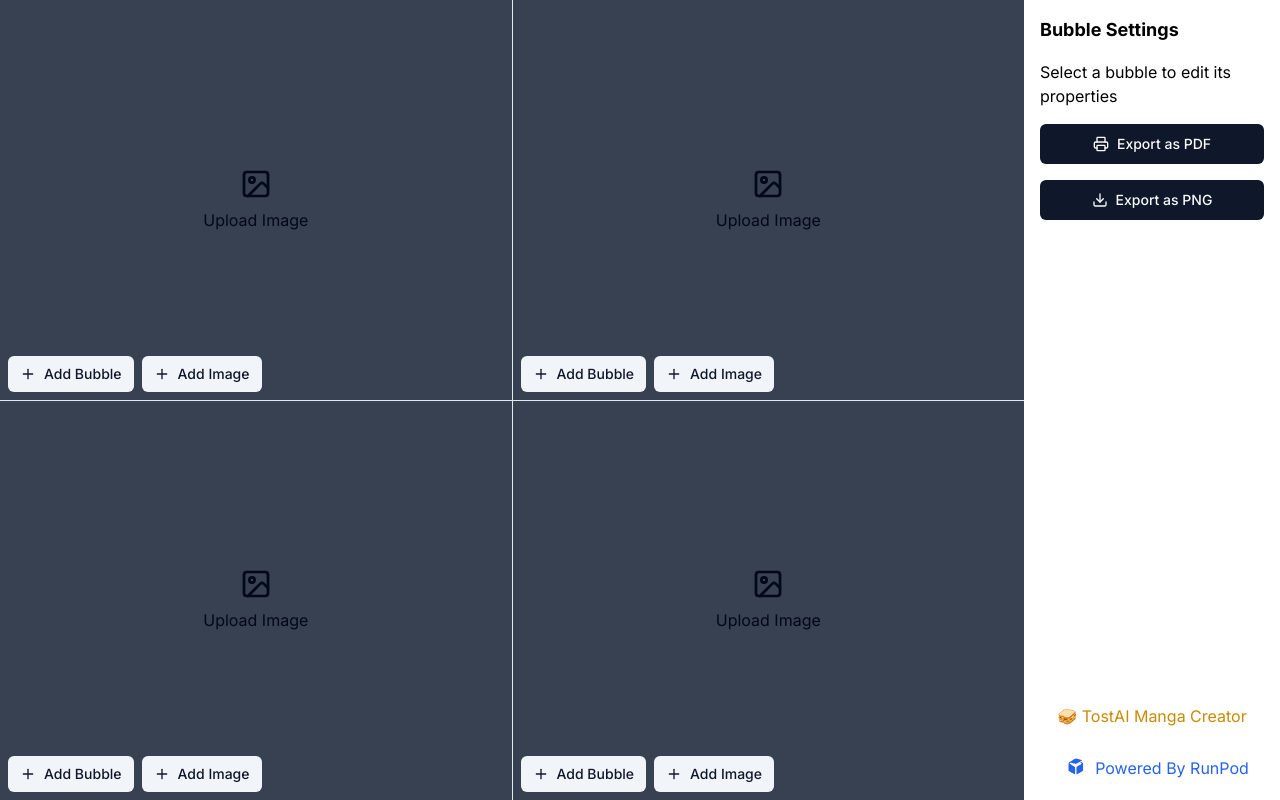
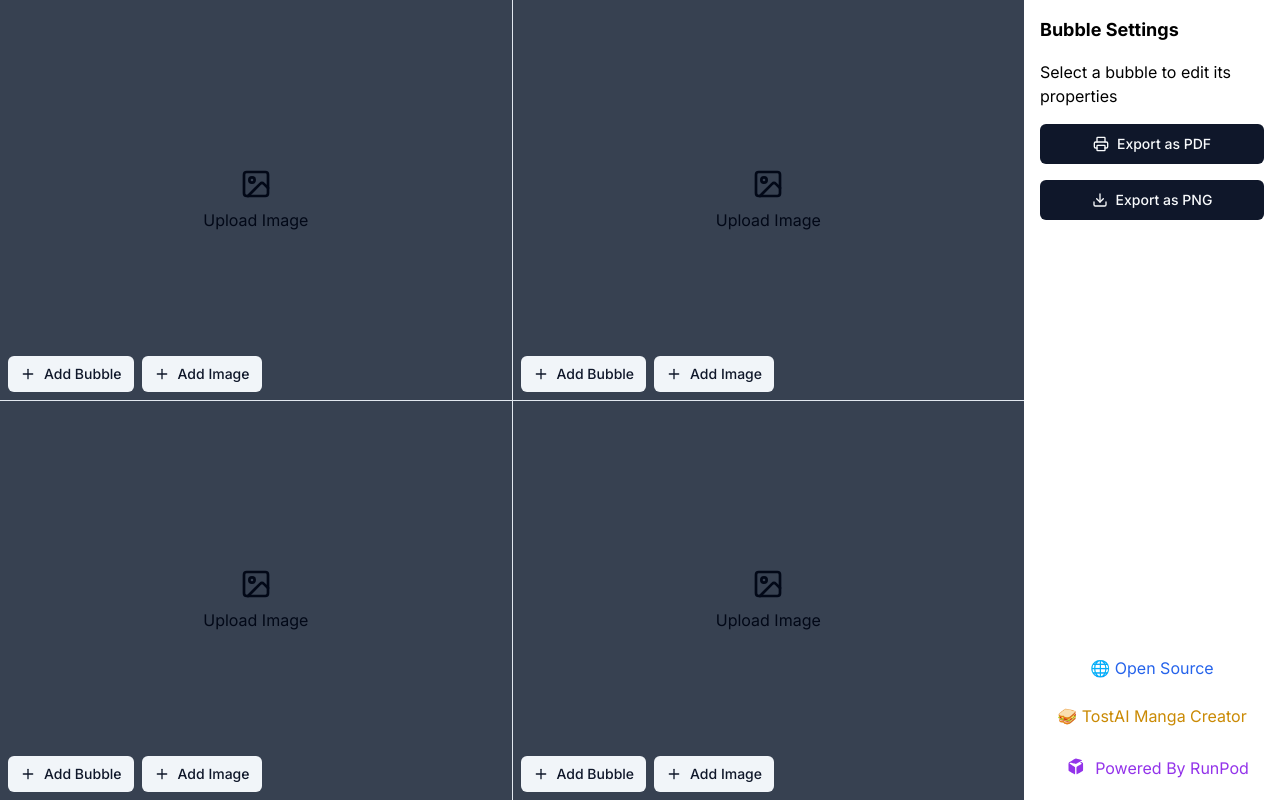
Before and after one commit to camenduru/manga-tost, a Next.js app: page / in a window 1280 px wide. Built offline with nearby package versions, Linux system fonts and the light colour scheme.

Commit message:
open source

```diff
--- a/components/Canvas.tsx
+++ b/components/Canvas.tsx
@@ -805,9 +805,11 @@ export default function ComicCreator() {
         <div className="flex-grow"></div>
         <div className="flex flex-col items-center mt-auto">
           <br />
+          <a href="https://github.com/camenduru/react-comic" className="flex items-center text-blue-600 hover:text-blue-800 transition-colors">🌐 Open Source</a>
+          <br />
           <a href="https://tost.ai/" className="flex items-center text-yellow-600 hover:text-yellow-800 transition-colors">🥪 TostAI Manga Creator</a>
           <br />
-          <a href="https://runpod.io/" className="flex items-center text-blue-600 hover:text-blue-800 transition-colors">
+          <a href="https://runpod.io/" className="flex items-center text-purple-600 hover:text-purple-800 transition-colors">
             <svg
               className="mr-2"
               focusable="false"
```
